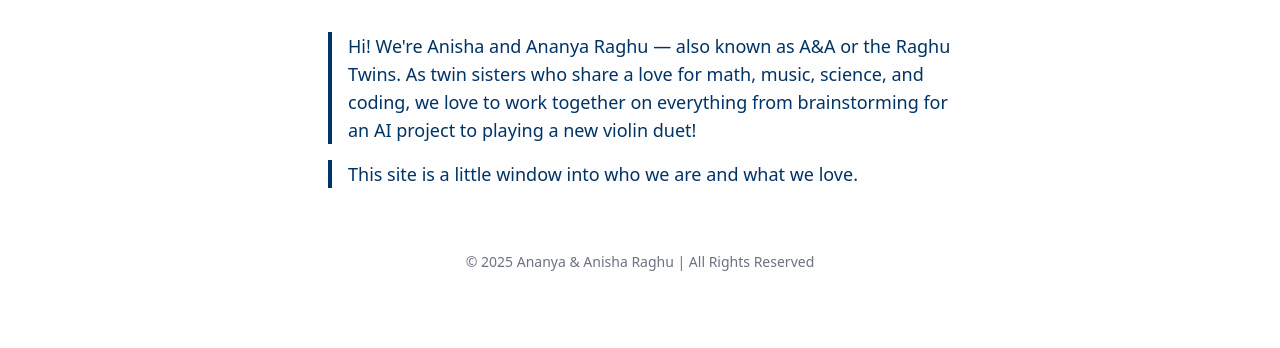
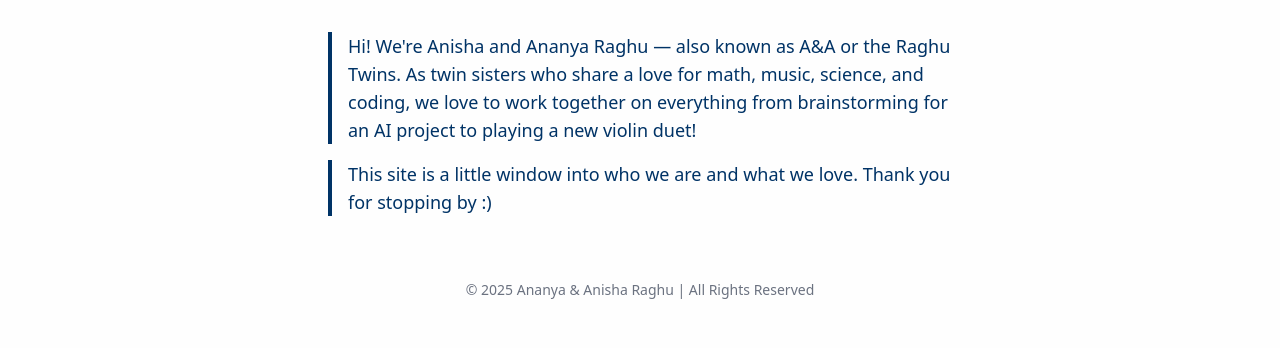
Before and after one commit to anishaananya/anishaananya.github.io, a plain HTML site: page index.html in a window 1280 px wide. Shown: the part 512-860 px from the top of the page. Before the commit the page ends 832 px from the top, so only its background shows below. Drawn offline with nearby package versions, Linux system fonts and the light colour scheme.

Commit message:
Add files via upload

```diff
--- a/index.html
+++ b/index.html
@@ -54,7 +54,7 @@
 
 
     <p class="mb-4 border-l-4 pl-4 border-[#003366]">
-      This site is a little window into who we are and what we love.
+      This site is a little window into who we are and what we love. Thank you for stopping by :)
     </p>
   </div>
 
```
Also changed, not shown: music.html (+1 -1 lines).
